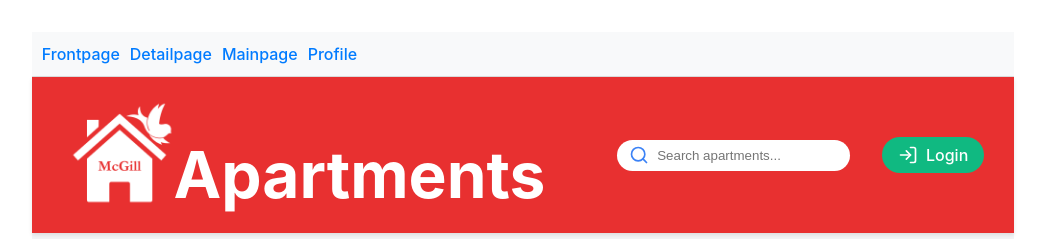
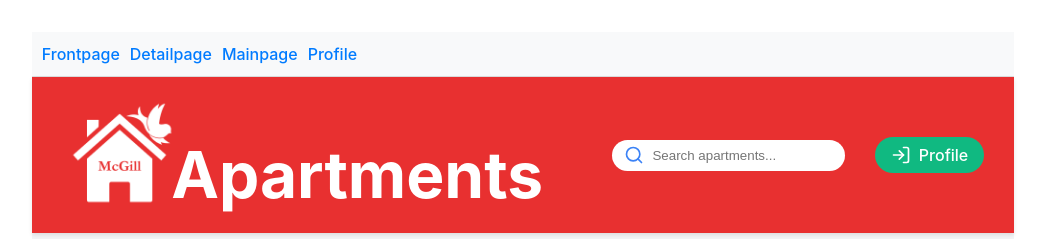
Before and after one commit to carloskiki/CodeJam14, a React (Vite) app in the folder frontend/: page /mainpage in a window 1280 px wide. Shown: the top 239 px of the page, without its empty margins (117-1162 px from the left). Built offline with nearby package versions, Linux system fonts and the light colour scheme.

Commit message:
Update mainpage.tsx

```diff
--- a/frontend/src/pages/mainpage.tsx
+++ b/frontend/src/pages/mainpage.tsx
@@ -83,7 +83,7 @@ const mainpage: React.FC = () => {
           </div>
           <button className={styles.loginButton}>
             <LogIn size={20} />
-            <span>Login</span>
+            <span>Profile</span>
           </button>
         </div>
       </header>
```
